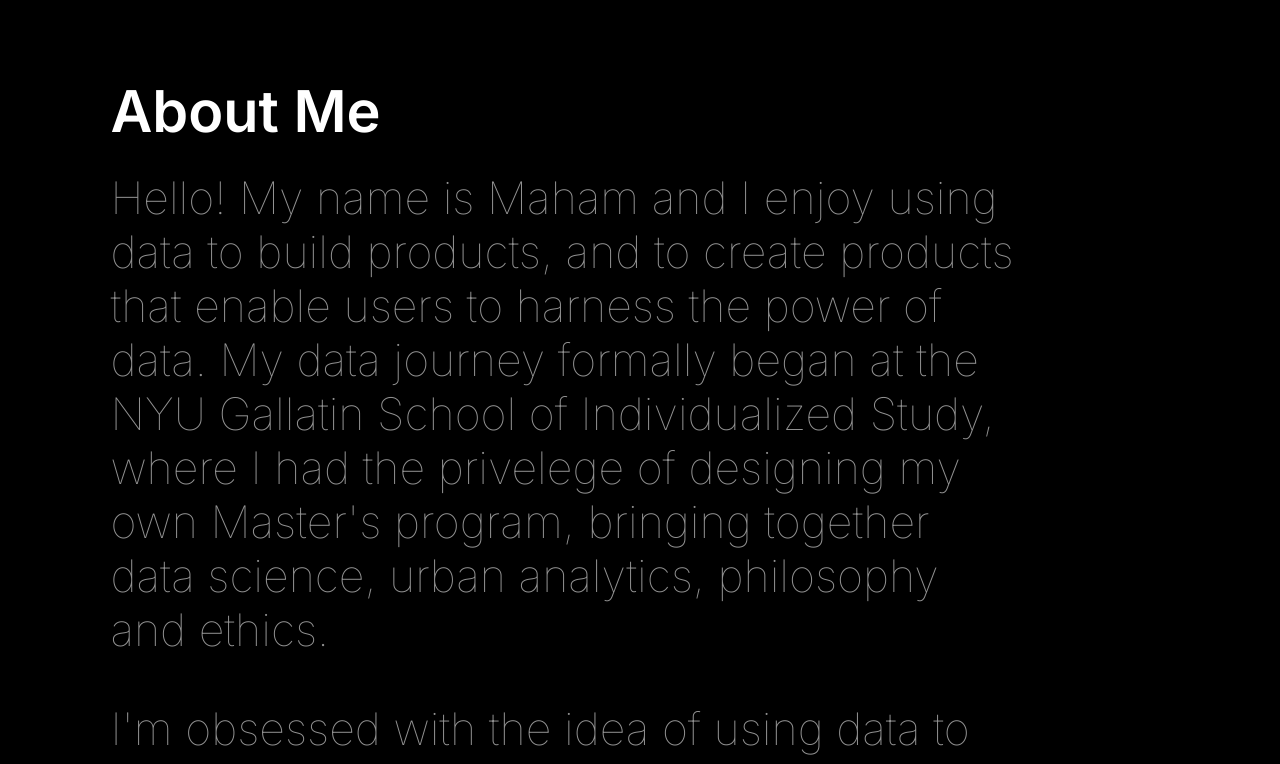
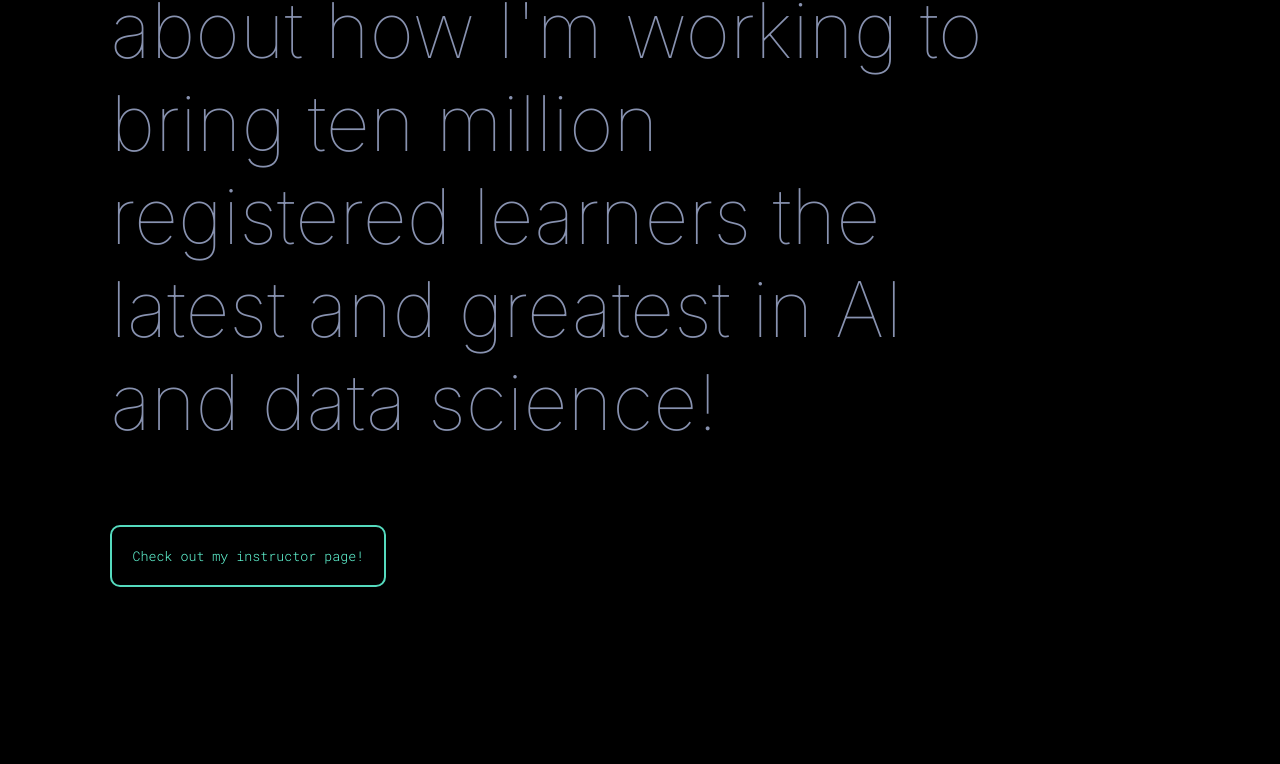
Before and after one commit to mahamfkhan/mysite, a plain HTML site: page index.html in a window 1280 px wide. Shown: the part 803-1567 px from the top of the page. Drawn offline with Linux system fonts and the light colour scheme.

Commit message:
Update index.css

```diff
--- a/resources/css/index.css
+++ b/resources/css/index.css
@@ -25,7 +25,7 @@
 @media screen and (max-width: 1500px) {
   p,
   li {
-    font-size: 3.5vw;
+    font-size: 6vw;
     color: #8892b0;
     font-weight: 200;
     font-family: 'Inter', sans-serif;
```
